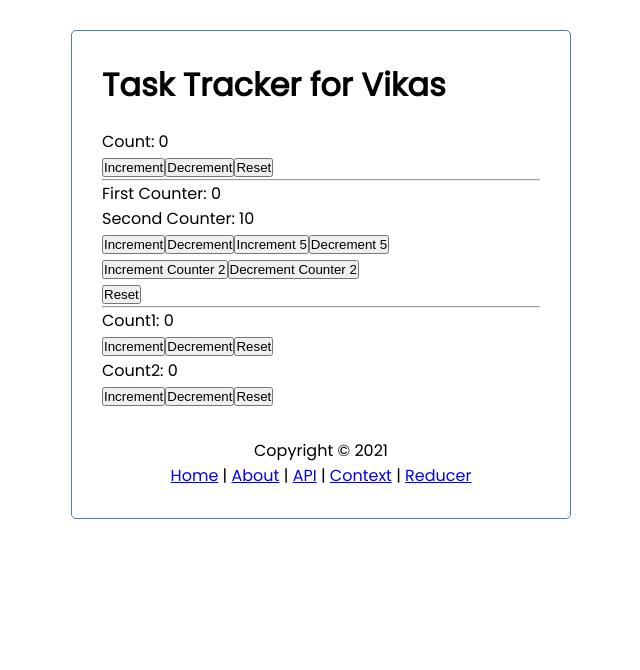
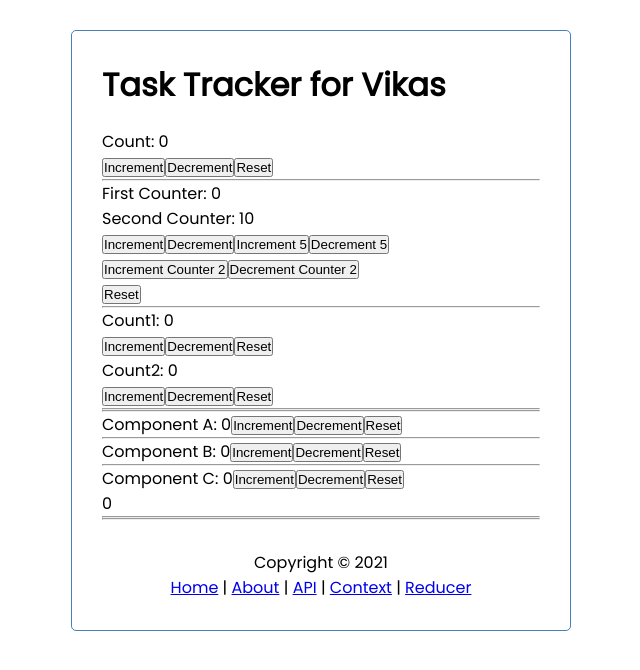
Before and after one commit to vAdyar/react-snippets, a React (Create React App) app: page /reducer in a window 1280 px wide. Shown: the top 670 px of the page, without its empty margins (319-959 px from the left). Built offline with nearby package versions, Linux system fonts and the light colour scheme; data requests are answered from the project's data file.

Commit message:
useReducer with useContext.

```diff
--- /dev/null
+++ b/src/components/ReducerHook/ComponentA.js
@@ -0,0 +1,17 @@
+import React, {useContext} from 'react'
+import {CountContext} from './Reducer'
+
+function ComponentA() {
+    const count = useContext(CountContext)
+
+    return (
+        <div>
+            Component A: {count.countState}
+            <button onClick={() => count.countDispatch('increment')}>Increment</button>
+            <button onClick={() => count.countDispatch('decrement')}>Decrement</button>
+            <button onClick={() => count.countDispatch('reset')}>Reset</button>
+        </div>
+    )
+}
+
+export default ComponentA
--- /dev/null
+++ b/src/components/ReducerHook/ComponentB.js
@@ -0,0 +1,17 @@
+import React, {useContext} from 'react'
+import {CountContext} from './Reducer'
+
+function ComponentB() {
+    const count = useContext(CountContext)
+
+    return (
+        <div>
+            Component B: {count.countState}
+            <button onClick={() => count.countDispatch('increment')}>Increment</button>
+            <button onClick={() => count.countDispatch('decrement')}>Decrement</button>
+            <button onClick={() => count.countDispatch('reset')}>Reset</button>
+        </div>
+    )
+}
+
+export default ComponentB
--- /dev/null
+++ b/src/components/ReducerHook/ComponentC.js
@@ -0,0 +1,17 @@
+import React, {useContext} from 'react'
+import {CountContext} from './Reducer'
+
+function ComponentC() {
+    const count = useContext(CountContext)
+
+    return (
+        <div>
+            Component C: {count.countState}
+            <button onClick={() => count.countDispatch('increment')}>Increment</button>
+            <button onClick={() => count.countDispatch('decrement')}>Decrement</button>
+            <button onClick={() => count.countDispatch('reset')}>Reset</button>
+        </div>
+    )
+}
+
+export default ComponentC
--- a/src/components/ReducerHook/Reducer.js
+++ b/src/components/ReducerHook/Reducer.js
@@ -1,9 +1,29 @@
-import React from 'react'
+import React, {useReducer, useContext} from 'react'
+import ComponentC from './ComponentC'
+import ComponentA from './ComponentA'
+import ComponentB from './ComponentB'
 import CounterOne from './CounterOne'
 import CounterThree from './CounterThree'
 import CounterTwo from './CounterTwo'
 
+export const CountContext = React.createContext()
+
+const initialState = 0
+const reducer = (state, action) => {
+    switch(action) {
+        case 'increment':
+            return state + 1
+        case 'decrement':
+            return state - 1
+        case 'reset':
+            return initialState
+        default:
+            return state
+    }
+}
+
 function Reducer() {
+    const [count, dispatch] = useReducer(reducer, initialState)
     return (
         <div>
             <CounterOne />
@@ -11,6 +31,16 @@
             <CounterTwo />
             <hr />
             <CounterThree />
+            <hr /><hr />
+            <CountContext.Provider value={{ countState: count, countDispatch: dispatch }}>
+            <ComponentA />
+            <hr />
+            <ComponentB />
+            <hr />
+            <ComponentC />
+            {count}
+            <hr /> <hr />
+            </CountContext.Provider>
         </div>
     )
 }
```
